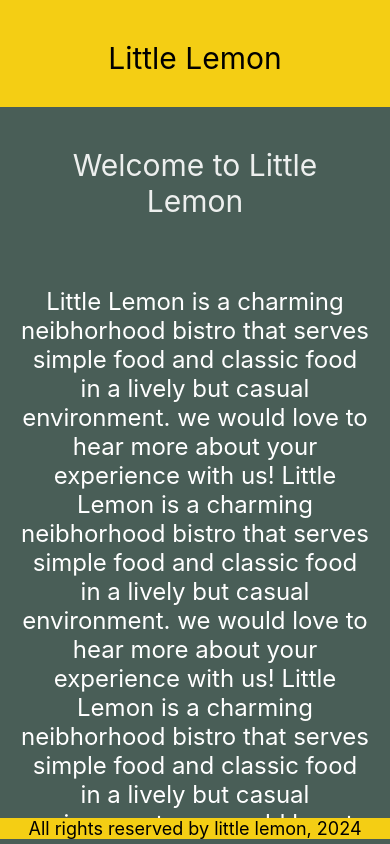
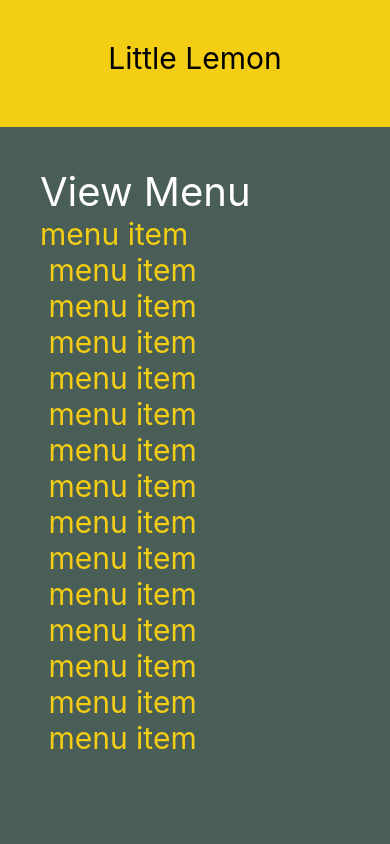
Before and after one commit to Hussain-hamim/Taskly, a React Native app: screen / in a window 390 px wide. Built offline with nearby package versions, Linux system fonts and the light colour scheme.

Commit message:
separate the styles

```diff
--- a/App.js
+++ b/App.js
@@ -11,9 +11,9 @@ export default function App() {
   return (
     <View style={styles.container}>
       <Header />
-      {/* <MenuItems /> */}
-      <WelcomeScreen />
-      <Footer />
+      <MenuItems />
+      {/* <WelcomeScreen /> */}
+      {/* <Footer /> */}
       <StatusBar style="auto" />
     </View>
   );
--- a/components/MenuItems.js
+++ b/components/MenuItems.js
@@ -1,5 +1,5 @@
 const react = require("react");
-const { View, ScrollView, Text } = require("react-native");
+const { View, ScrollView, Text, StyleSheet } = require("react-native");
 
 const green = "#495E57";
 const yellow = "#F4CE14";
@@ -10,25 +10,31 @@ const menuItemsToDisplay = [
 
 const MenuItems = () => {
   return (
-    <View style={{ flex: 0.75 }}>
+    <View style={menuStyles.container}>
       <ScrollView
         horizontal={false}
         indicatorStyle={"white"}
-        style={{
-          paddingHorizontal: 40,
-          paddingVertical: 40,
-          backgroundColor: "black",
-        }}
+        style={menuStyles.innerContainer}
       >
-        <Text style={{ fontSize: 40, flexWrap: "wrap", color: "white" }}>
-          View Menu
-        </Text>
-        <Text style={{ color: yellow, fontSize: 36 }}>
-          {menuItemsToDisplay[0]}
-        </Text>
+        <Text style={menuStyles.headerText}>View Menu</Text>
+        <Text style={menuStyles.itemText}>{menuItemsToDisplay[0]}</Text>
       </ScrollView>
     </View>
   );
 };
 
 export default MenuItems;
+
+const menuStyles = StyleSheet.create({
+  container: {
+    flex: 0.75,
+  },
+  innerContainer: {
+    paddingHorizontal: 40,
+    paddingVertical: 40,
+    paddding: 40,
+    backgroundColor: green,
+  },
+  headerText: { fontSize: 40, flexWrap: "wrap", color: "white" },
+  itemText: { color: yellow, fontSize: 30 },
+});
```
